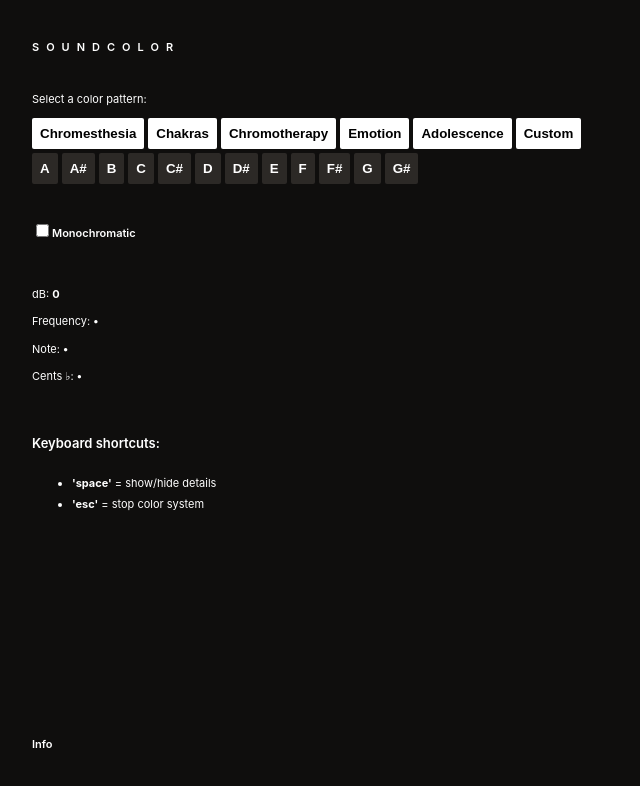
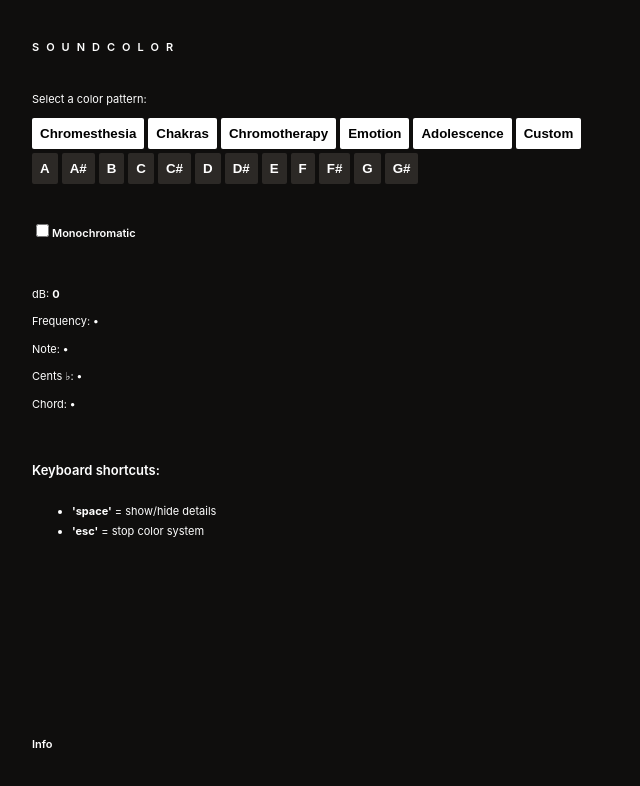
Before and after one commit to soundcolorproject/soundcolorproject.com, a plain HTML site: page index.html in a window 1280 px wide. Shown: the whole page, without its empty margins (0-640 px from the left). Drawn offline with nearby package versions, Linux system fonts and the light colour scheme.

Commit message:
added chord

```diff
--- a/index.html
+++ b/index.html
@@ -33,6 +33,7 @@
             <p>Frequency: <span id="freq">•</span></p>
             <p>Note: <span id="note">•</span></p>
             <p>Cents ♭: <span id="cents">•</span></p>
+            <p>Chord: <span id="chord">•</span></p>
         </div>
 
         <div id="shortcuts">
```
